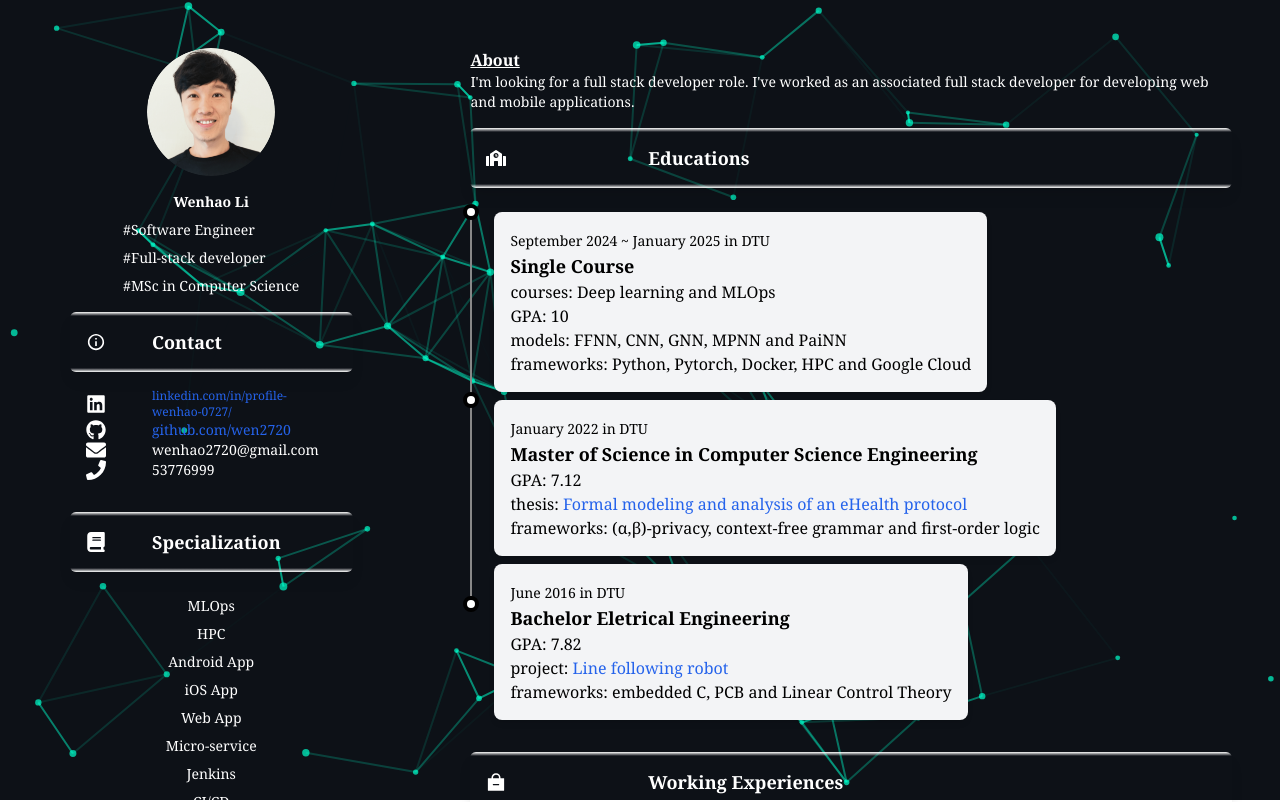
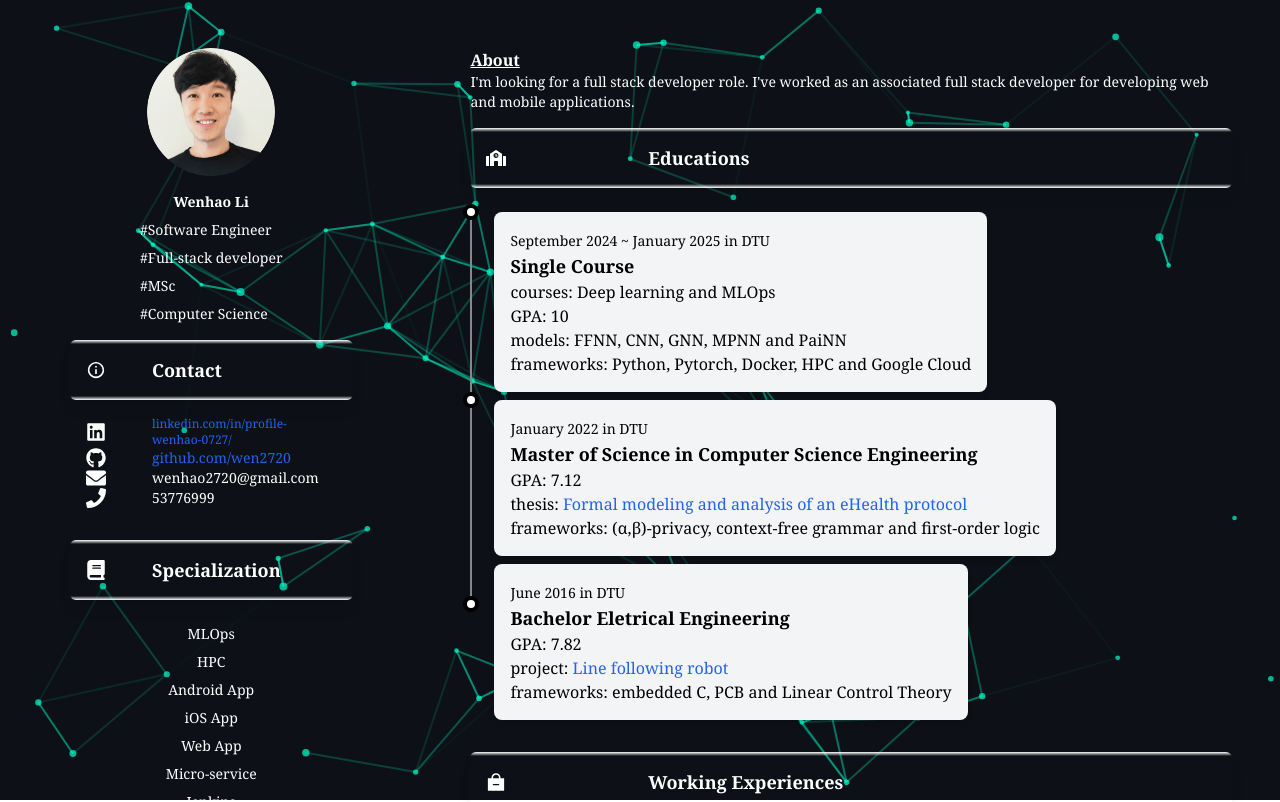
Before and after one commit to wen2720/next.cv, a Next.js app: page / in a window 1280 px wide. Shown: the top 802 px of the page. Built offline with nearby package versions, Linux system fonts and the light colour scheme.

Commit message:
test iOS

```diff
--- a/components/app/left_col.tsx
+++ b/components/app/left_col.tsx
@@ -20,7 +20,7 @@ interface CvSide {
 const LeftColumn: React.FC<CvSide> = ({
   img_src=profile_image,
   name = "Wenhao Li",
-  hash_tags = ["#Software Engineer", "#Full-stack developer", "#MSc in Computer Science"],
+  hash_tags = ["#Software Engineer", "#Full-stack developer", "#MSc", "#Computer Science"],
   font_style = "font-serif",
   font_color = "text-white"
 }) => {
--- a/components/color_box.tsx
+++ b/components/color_box.tsx
@@ -22,7 +22,7 @@ export const ColorBox: React.FC<IconText> = (
 	}
 ) => (
 	<>
-		<div className="bg-transparent mt-4 p-4 rounded-md shadow-lg relative overflow-hidden">
+		<div className="mt-4 p-4 rounded-md shadow-lg relative overflow-hidden">
 			{/* Fading top edge */}
 			<div className="absolute top-0 left-0 right-0 h-2 bg-gradient-to-b from-white via-transparent to-transparent"></div>
 
--- a/components/link_text.tsx
+++ b/components/link_text.tsx
@@ -9,9 +9,9 @@ const LinkText:React.FC<TextLink> = (
   <>
       {
         link === undefined?
-        id
+        <p>{id}</p>
         :
-        <a className={'text-blue-600'} href={link}>{id}</a>
+        <a className={"text-blue-600"} href={link}>{id}</a>
       }
   </>
 )
```
